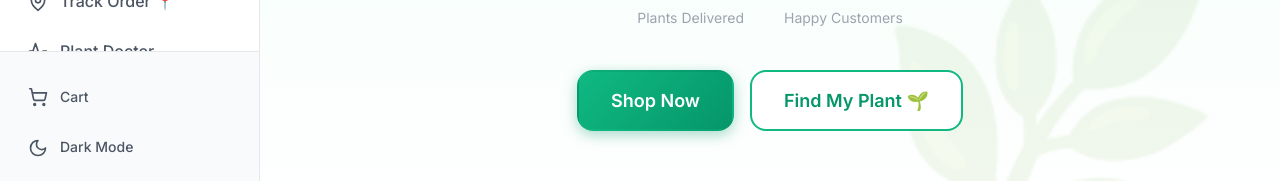
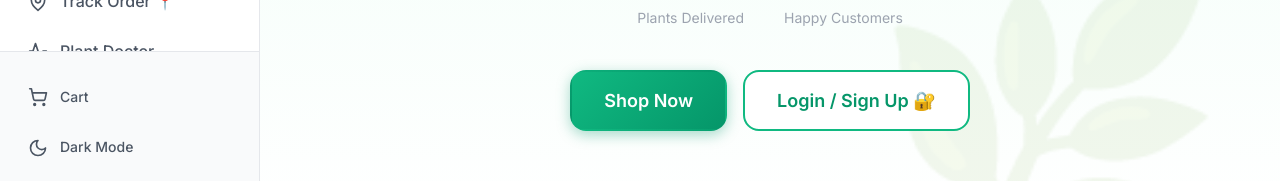
Before and after one commit to planthub87134-cpu/planthub, a React (Vite) app in the folder planthub/: page / in a window 1280 px wide. Shown: the part 486-667 px from the top of the page. Built offline with nearby package versions, Linux system fonts and the light colour scheme; no server answers; the database is empty.

Commit message:
Add Login button to Home page hero section

```diff
--- a/planthub/src/pages/LandingPage.jsx
+++ b/planthub/src/pages/LandingPage.jsx
@@ -16,9 +16,7 @@ export default function LandingPage() {
   const featuredProducts = PRODUCTS.slice(0, 4);
   const trendingProducts = PRODUCTS.slice(4, 8);
   const navigate = useNavigate();
-  const { isDemoMode } = useAuth();
-
-
+  const { isDemoMode, user } = useAuth();
 
   return (
     <div className="page-enter">
@@ -56,7 +54,11 @@ export default function LandingPage() {
 
             <div style={{ marginTop: '40px', display: 'flex', gap: '16px', justifyContent: 'center' }} className="animate-slide-up delay-4">
               <Link to="/shop" className="btn btn-primary btn-lg hover-scale">Shop Now</Link>
-              <Link to="/plant-matcher" className="btn btn-secondary btn-lg hover-scale" style={{ border: '2px solid var(--primary-500)', background: 'white' }}>Find My Plant 🌱</Link>
+              {!user ? (
+                <Link to="/login" className="btn btn-secondary btn-lg hover-scale" style={{ border: '2px solid var(--primary-500)', background: 'white', color: 'var(--primary-600)' }}>Login / Sign Up 🔐</Link>
+              ) : (
+                <Link to="/plant-matcher" className="btn btn-secondary btn-lg hover-scale" style={{ border: '2px solid var(--primary-500)', background: 'white', color: 'var(--primary-600)' }}>Find My Plant 🌱</Link>
+              )}
             </div>
           </div>
           <div className="hero-decoration animate-float">🌿</div>
```
